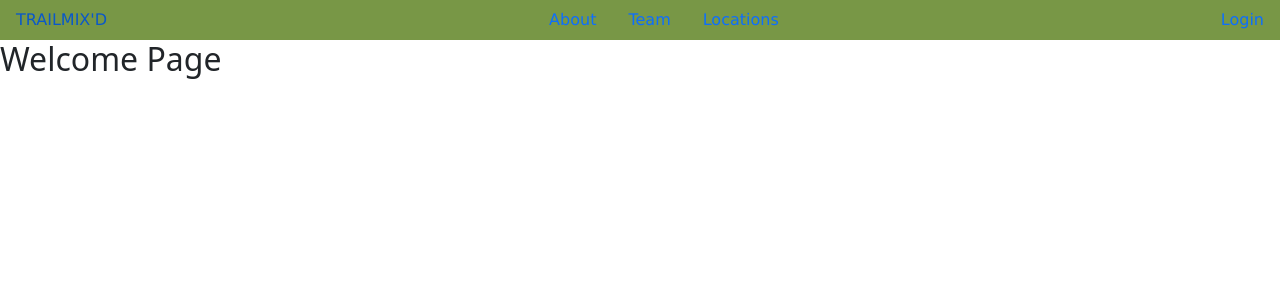
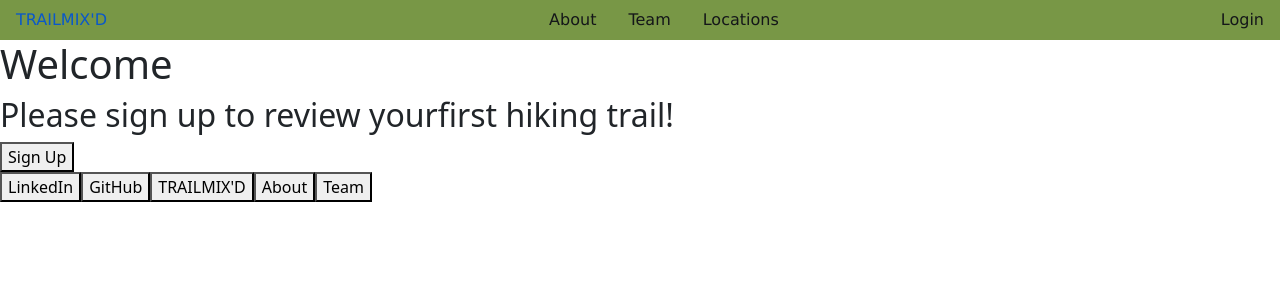
Before and after one commit to bridgettecarmenlemus/trailmixd-frontend, a React (Create React App) app: page / in a window 1280 px wide. Shown: the top 300 px of the page. Built offline with nearby package versions, Linux system fonts and the light colour scheme; the HTML template or start-up script is replaced by a standard one.

Commit message:
added a card component, list of trails

```diff
--- a/package.json
+++ b/package.json
@@ -7,6 +7,7 @@
     "@testing-library/react": "^13.3.0",
     "@testing-library/user-event": "^13.5.0",
     "bootstrap": "^5.2.0",
+    "firebaseui": "^6.0.1",
     "react": "^18.2.0",
     "react-bootstrap": "^2.5.0",
     "react-dom": "^18.2.0",
--- a/src/App.js
+++ b/src/App.js
@@ -1,5 +1,5 @@
 import { useState } from 'react';
-import { BrowserRouter, Route, Switch } from 'react-router-dom'
+import { BrowserRouter, Route, Routes, Switch } from 'react-router-dom'
 // import './App.css';
 import 'bootstrap/dist/css/bootstrap.min.css';
 import styles from "./App.css"
@@ -7,20 +7,30 @@ import styles from "./App.css"
 import Hero from './components/Hero';
 import Header from './components/Header';
 import Home from './pages/Home';
-import Welcome from './pages/Welcome';
+import ListOfTrails from './pages/ListOfTrails'
 
+// let firebase = require('firebase');
+// let firebaseui = require('firebaseui')
 
 function App() {
   const [hikingTrails, setHikingTrails] = useState()
   return (
     <>
+    <BrowserRouter>
     <Header/>
+    <Routes>
+      <Route index element={<Home/>} />
+      <Route path='listoftrails' element={<ListOfTrails />}/>
+      {/* <Route path='about' element={<About />}/>
+      <Route path='about' element={<About />}/> */}
+    </Routes>
+
+    </BrowserRouter>
 {/*
     <h1>Trailmix'd </h1> */}
     {/* <h2>Sign up to review your first hike!</h2> */}
     {/* <Hero hikingTrails={hikingTrails} setHikingTrails={setHikingTrails}/> */}
     {/* <Home/> */}
-    <Welcome/>
     </>
   );
 }
--- a/src/components/Header.css
+++ b/src/components/Header.css
@@ -4,6 +4,7 @@
     flex-direction: row;
     background-color: #789746;
     justify-content: space-between;
+    --bs-nav-link-color: #141619;
     font-family: 'Lucida Sans', 'Lucida Sans Regular', 'Lucida Grande', 'Lucida Sans Unicode', Geneva, Verdana, sans-serif;
 }
 
--- a/src/components/Header.jsx
+++ b/src/components/Header.jsx
@@ -5,13 +5,6 @@ import Nav from 'react-bootstrap/Nav';
 
 export default function Header() {
   return (
-    // <nav className="nav">
-    //   <div>TRAILMIX'D</div>
-    //   <div>About</div>
-    //   <div>Team</div>
-    //   <div>Location</div>
-    //   <div>Sign up</div>
-    // </nav>
     <>
     <div className="nav">
     <Nav className="justify-content-end nav" activeKey="/home">
@@ -21,16 +14,61 @@ export default function Header() {
       </Nav>
         <div className="nav">
         <Nav.Item>
-          <Nav.Link eventKey="about">About</Nav.Link>
+          <Nav.Link eventKey="">About</Nav.Link>
         </Nav.Item>
         <Nav.Item>
-          <Nav.Link eventKey="team">Team</Nav.Link>
+          <Nav.Link href="https://bocacode.com/candidates"target="_blank">Team</Nav.Link>
         </Nav.Item>
         <Nav.Item>
           <Nav.Link eventKey="locations">Locations</Nav.Link>
         </Nav.Item>
         </div>
     <Nav className="justify-content-end nav" activeKey="/home">
+        <Nav.Item>
+          <Nav.Link eventKey="login">Login</Nav.Link>
+        </Nav.Item>
+      </Nav>
+      </div>
+    </>
+  );
+}
+
+
+
+
+
+
+
+
+
+
+
+
+
+
+
+
+
+
+
+
+
+
+
+
+
+
+
+
+
+
+
+
+
+
+
+
+
 {/* <Nav.Item>
   <Nav.Link href="/home">TRAILMIX'D</Nav.Link>
 </Nav.Item> */}
@@ -45,11 +83,3 @@ export default function Header() {
   <Nav.Link eventKey="locations">Locations</Nav.Link>
 </Nav.Item> */}
 {/* </div> */}
-        <Nav.Item>
-          <Nav.Link eventKey="login">Login</Nav.Link>
-        </Nav.Item>
-      </Nav>
-      </div>
-    </>
-  );
-}
--- a/src/components/Hero.css
+++ b/src/components/Hero.css
@@ -0,0 +1,3 @@
+div{
+    background: #AEBD84;
+}
--- a/src/components/Main.jsx
+++ b/src/components/Main.jsx
@@ -5,11 +5,14 @@ export default function Main () {
     return(
         <>
         <div>
-        <button>LinkedIn</button>
-        <button>GitHub</button>
+        <a href="https://www.linkedin.com/in/bridgettecarmenlemus/" target="_blank"><button>LinkedIn</button></a>
+        <a href="https://github.com/bridgettecarmenlemus"
+        target="_blank"><button>GitHub</button></a>
         <button>TRAILMIX'D</button>
         <button>About</button>
-        <button>Team</button>
+        <a href="https://bocacode.com/candidates"
+        target="_blank">
+        <button>Team</button></a>
         </div>
 
         </>
--- /dev/null
+++ b/src/pages/ListOfTrails.jsx
@@ -0,0 +1,33 @@
+import React from "react";
+import Button from 'react-bootstrap/Button';
+import Card from 'react-bootstrap/Card';
+
+export default function ListOfTrails() {
+  return (
+    <Card style={{ width: '18rem' }}>
+      <Card.Img variant="top" src="holder.js/100px180" />
+      <Card.Body>
+        <Card.Title>Card Title</Card.Title>
+        <Card.Text>
+          Some quick example text to build on the card title and make up the
+          bulk of the card's content.
+        </Card.Text>
+        <Button variant="primary">Go somewhere</Button>
+      </Card.Body>
+    </Card>
+  );
+}
+
+
+
+
+
+// export default function ListOfTrails () {
+//     return(
+//         <>
+//         <h1>
+//             this is a list of trails, sheeeeeeeesh
+//         </h1>
+//         </>
+//     )
+// }
--- a/src/pages/Welcome.jsx
+++ /dev/null
@@ -1,7 +0,0 @@
-import React from 'react'
-
-
-
-export default function Welcome () {
-    return <h2>Welcome Page</h2>
-}
```
Also changed, not shown: 1 other file (tests, documents, lock files or other folders). Lines whose indentation alone changed are shown as unchanged.
